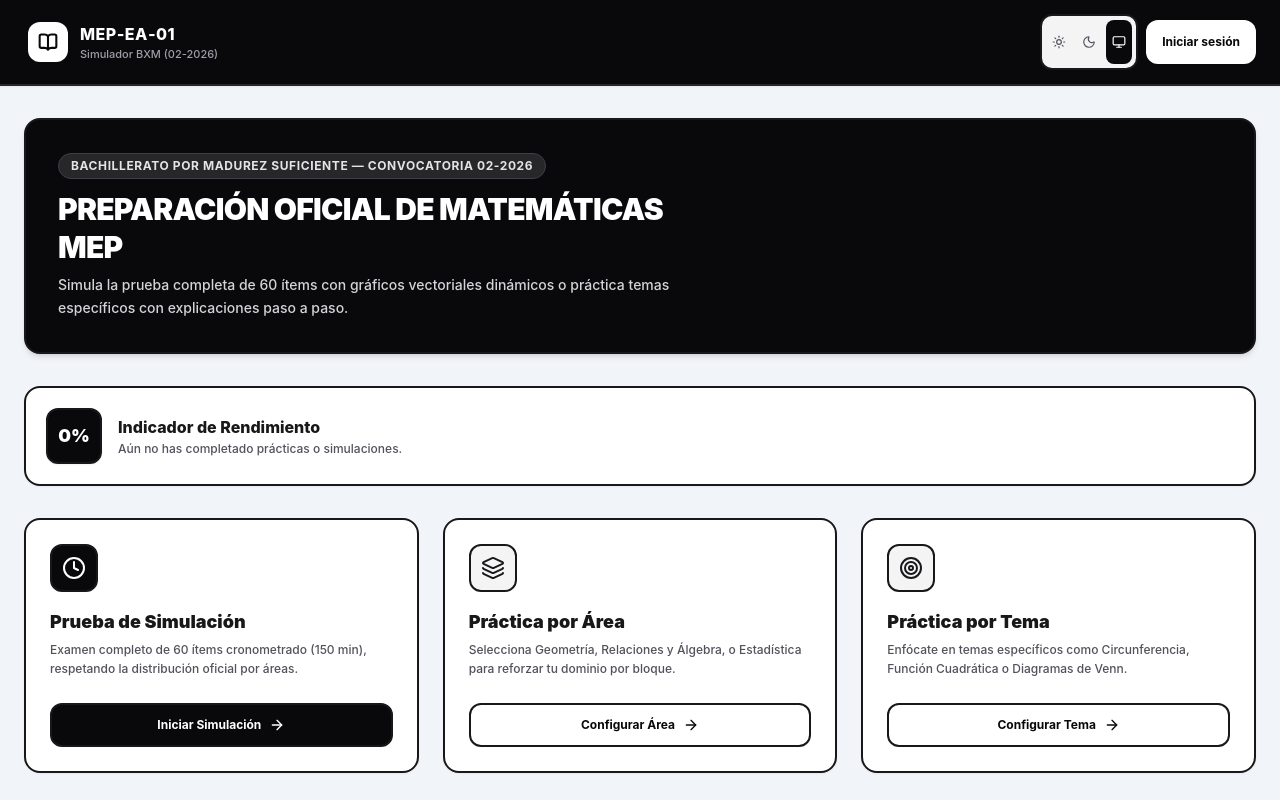
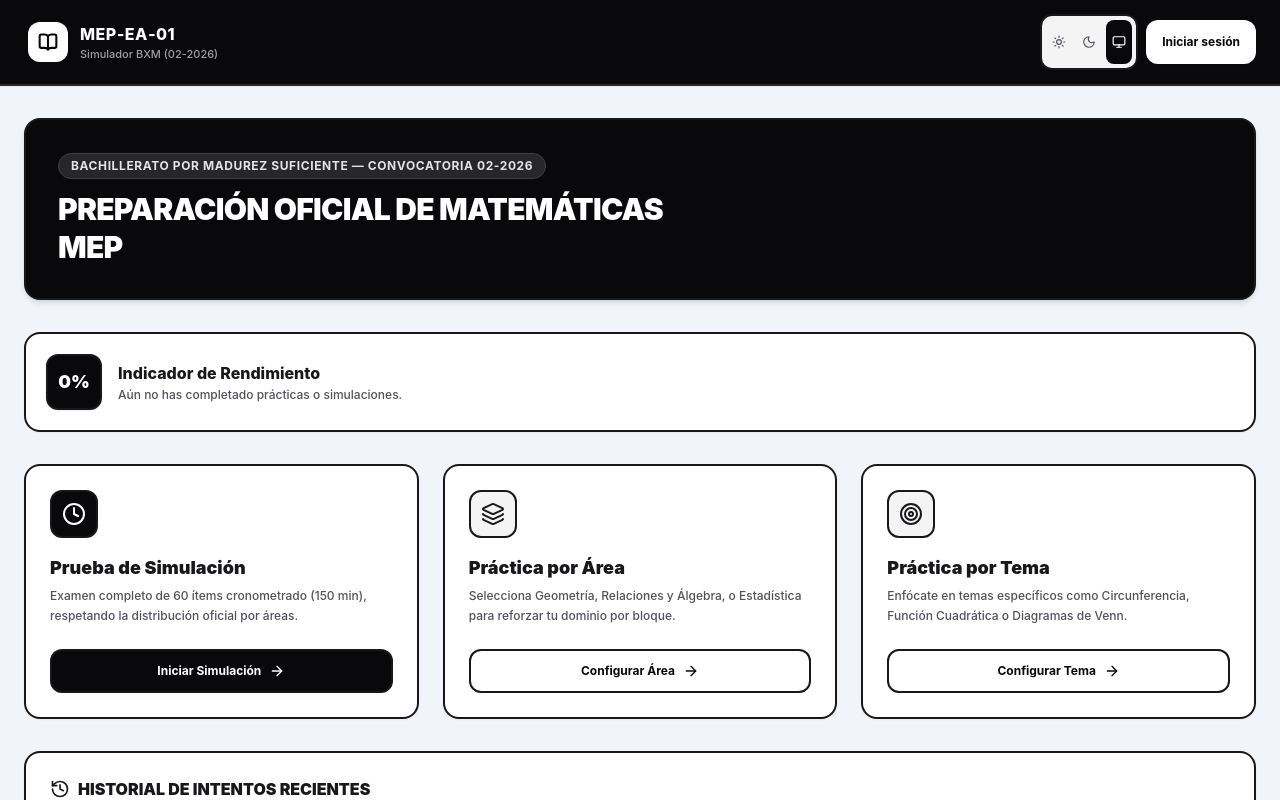
Before and after one commit to madmonkeyru/samplingmaths, a React (Vite) app: page / in a window 1280 px wide. Shown: the top 800 px of the page. Built offline with nearby package versions, Linux system fonts and the light colour scheme.

Commit message:
test remove text in landing page

```diff
--- a/src/components/pages/LandingPage.tsx
+++ b/src/components/pages/LandingPage.tsx
@@ -31,9 +31,6 @@ export const LandingPage: React.FC<LandingPageProps> = ({
           <h2 className="text-xl sm:text-3xl font-black tracking-tight uppercase leading-tight">
             Preparación Oficial de Matemáticas MEP
           </h2>
-          <p className="text-xs sm:text-sm text-zinc-300 mt-2 leading-relaxed font-medium">
-            Simula la prueba completa de 60 ítems con gráficos vectoriales dinámicos o práctica temas específicos con explicaciones paso a paso.
-          </p>
         </div>
       </div>
 
```
